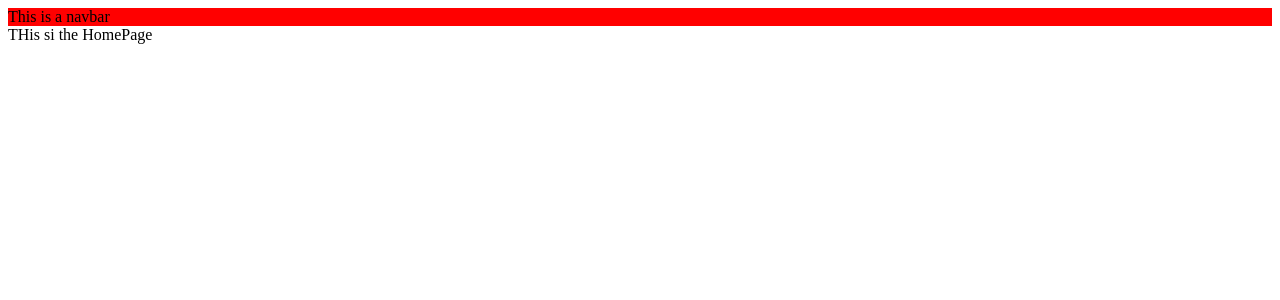
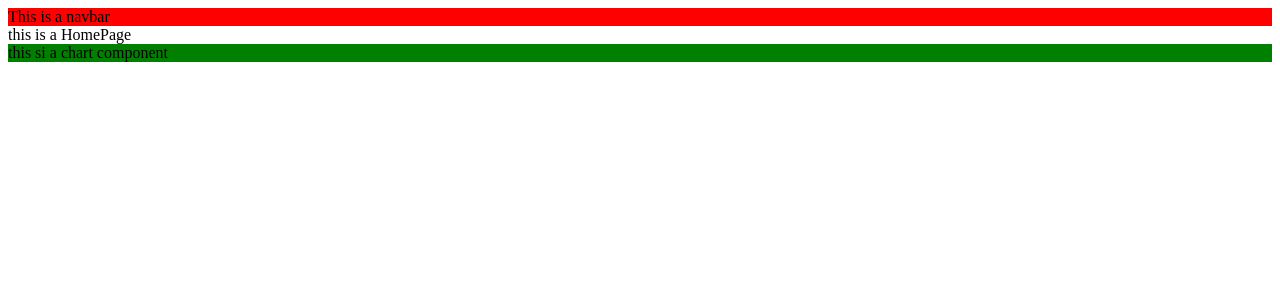
Before and after one commit to sahilsonkamble/Git-learning, a React (Vite) app: page / in a window 1280 px wide. Shown: the top 300 px of the page. Built offline with nearby package versions, Linux system fonts and the light colour scheme.

Commit message:
create a chart component

```diff
--- /dev/null
+++ b/src/components/Chart.jsx
@@ -0,0 +1,9 @@
+import React from 'react'
+
+const Chart = () => {
+  return (
+    <div style={{backgroundColor:"green"}}>this si a chart component</div>
+  )
+}
+
+export default Chart
--- a/src/components/HomePage.jsx
+++ b/src/components/HomePage.jsx
@@ -1,8 +1,12 @@
 import React from 'react'
+import Chart from './Chart'
 
 const HomePage = () => {
   return (
-    <div>THis si the HomePage</div>
+   <div>
+    <div>this is a HomePage</div>
+    <div><Chart/></div>
+   </div>
   )
 }
 
```
